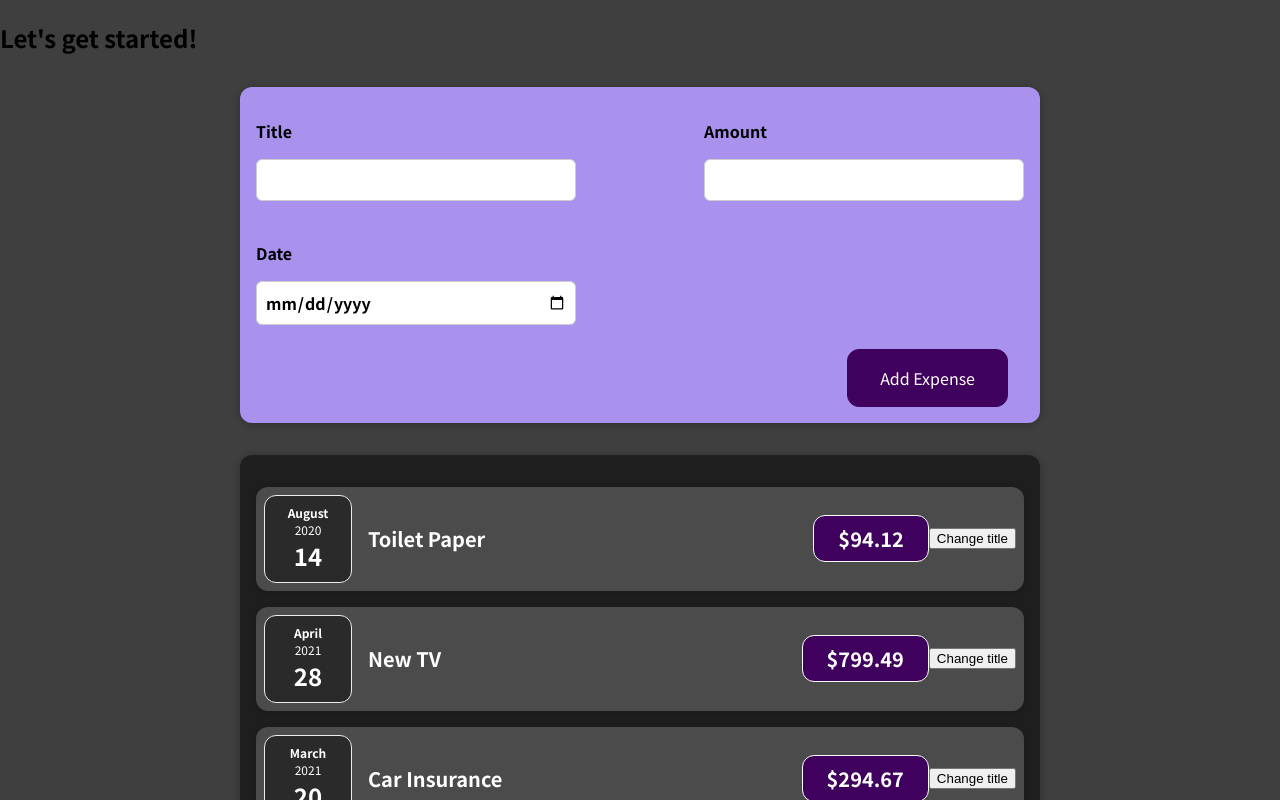
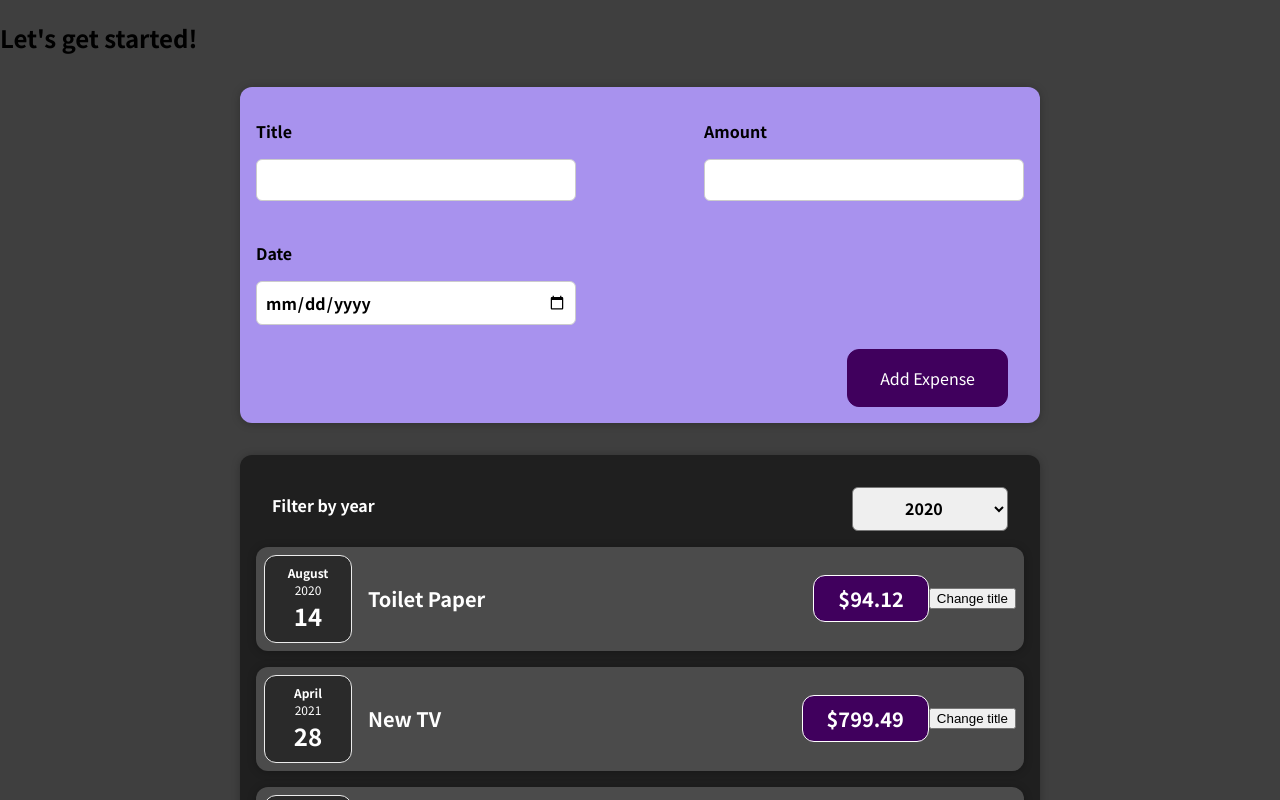
Before and after one commit to Uvacoder/reactjs-starters-demos, a React (Create React App) app in the folder react-learning/react-basics/: page / in a window 1280 px wide. Shown: the top 800 px of the page. Built offline with nearby package versions, Linux system fonts and the light colour scheme.

Commit message:
add two binding to the expense filter component

```diff
--- a/react-learning/react-basics/src/App.js
+++ b/react-learning/react-basics/src/App.js
@@ -25,10 +25,14 @@
 		}
 	];
 
+	const addExpenseHandler = (expense) => {
+		console.log(expense);
+	};
+
 	return (
 		<div>
 			<h2>Let's get started!</h2>
-			<NewExpense />
+			<NewExpense onAddExpense={addExpenseHandler} />
 			<Expenses expenses={expenses} />
 		</div>
 	);
--- a/react-learning/react-basics/src/components/Expenses/Expenses.js
+++ b/react-learning/react-basics/src/components/Expenses/Expenses.js
@@ -1,11 +1,20 @@
+import { useState } from 'react';
+import ExpenseItem from './ExpenseItem';
+import './Expenses.css';
+import Card from '../UI/Card';
+import ExpensesFilter from './ExpensesFilter';
 
-import ExpenseItem from './ExpenseItem'
-import './Expenses.css'
-import Card from '../UI/Card'
+const Expenses = (props) => {
+	const [ filteredYear, setFilteredYear ] = useState('2020');
+	const yearDateHandler = (selectedYear) => {
+		setFilteredYear(selectedYear);
+		console.log(selectedYear);
+	};
+	return (
+		<div>
+			<Card className="expenses">
+				<ExpensesFilter selectedYear={filteredYear} onChangeFilter={yearDateHandler} />
 
-const Expenses =(props)=> {
-  return (
-    <Card className="expenses">
 				<ExpenseItem
 					title={props.expenses[0].title}
 					amount={props.expenses[0].amount}
@@ -27,7 +36,8 @@
 					date={props.expenses[3].date}
 				/>
 			</Card>
-  )
-}
+		</div>
+	);
+};
 
-export default Expenses
+export default Expenses;
--- /dev/null
+++ b/react-learning/react-basics/src/components/Expenses/ExpensesFilter.css
@@ -0,0 +1,24 @@
+.expenses-filter {
+	color: white;
+	padding: 0 1rem;
+}
+
+.expenses-filter__control {
+	display: flex;
+	width: 100%;
+	align-items: center;
+	justify-content: space-between;
+	margin: 1rem 0;
+}
+
+.expenses-filter label {
+	font-weight: bold;
+	margin-bottom: 0.5rem;
+}
+
+.expenses-filter select {
+	font: inherit;
+	padding: 0.5rem 3rem;
+	font-weight: bold;
+	border-radius: 6px;
+}
--- /dev/null
+++ b/react-learning/react-basics/src/components/Expenses/ExpensesFilter.js
@@ -0,0 +1,24 @@
+import './ExpensesFilter.css';
+
+const ExpensesFilter = (props) => {
+	const dropDownHandler = (e) => {
+		props.onChangeFilter(e.target.value);
+		console.log(e.target.value);
+	};
+
+	return (
+		<div className="expenses-filter">
+			<div className="expenses-filter__control">
+				<label>Filter by year</label>
+				<select value={props.selectedYear} onChange={dropDownHandler}>
+					<option value="2022">2022</option>
+					<option value="2021">2021</option>
+					<option value="2020">2020</option>
+					<option value="2019">2019</option>
+				</select>
+			</div>
+		</div>
+	);
+};
+
+export default ExpensesFilter;
--- a/react-learning/react-basics/src/components/NewExpenses/ExpenseForm.js
+++ b/react-learning/react-basics/src/components/NewExpenses/ExpenseForm.js
@@ -1,6 +1,6 @@
 import { useState } from 'react';
 import './ExpenseForm.css';
-const ExpenseForm = () => {
+const ExpenseForm = (props) => {
 	const [ enteredTitle, setEnteredTitle ] = useState('');
 	const [ enteredAmount, setEnteredAmount ] = useState('');
 	const [ enteredDate, setEnteredDate ] = useState('');
@@ -22,6 +22,10 @@
 			amount: enteredAmount,
 			date: new Date(enteredDate)
 		};
+		props.onSaveExpenseData(expenseData);
+		setEnteredTitle('');
+		setEnteredAmount('');
+		setEnteredDate('');
 		console.log(expenseData);
 	};
 
@@ -31,7 +35,12 @@
 				<div className="new-expense__control">
 					<label>
 						<p>Title</p>
-						<input type="text" aria-label="expense name" onChange={titleEnteredHandler} />
+						<input
+							type="text"
+							value={enteredTitle}
+							aria-label="expense name"
+							onChange={titleEnteredHandler}
+						/>
 					</label>
 				</div>
 				<div className="new-expense__control">
@@ -39,6 +48,7 @@
 						<p>Amount</p>
 						<input
 							type="number"
+							value={enteredAmount}
 							min="0.01"
 							step="0.01"
 							aria-label="amount"
@@ -51,6 +61,7 @@
 						<p>Date</p>
 						<input
 							type="date"
+							value={enteredDate}
 							min="01-01-2019"
 							max="31-12-2022"
 							aria-label="date"
--- a/react-learning/react-basics/src/components/NewExpenses/NewExpense.js
+++ b/react-learning/react-basics/src/components/NewExpenses/NewExpense.js
@@ -1,10 +1,18 @@
 import ExpenseForm from './ExpenseForm';
 import './NewExpense.css';
 
-const NewExpense = () => {
+const NewExpense = (props) => {
+	const saveExpenseDataHandler = (enteredExpenseData) => {
+		const expenseData = {
+			...enteredExpenseData,
+			id: Math.random().toString()
+		};
+		console.log(expenseData);
+		props.onAddExpense(expenseData);
+	};
 	return (
 		<div className="new-expense">
-			<ExpenseForm />
+			<ExpenseForm onSaveExpenseData={saveExpenseDataHandler} />
 		</div>
 	);
 };
```
Lines whose indentation alone changed are shown as unchanged.
